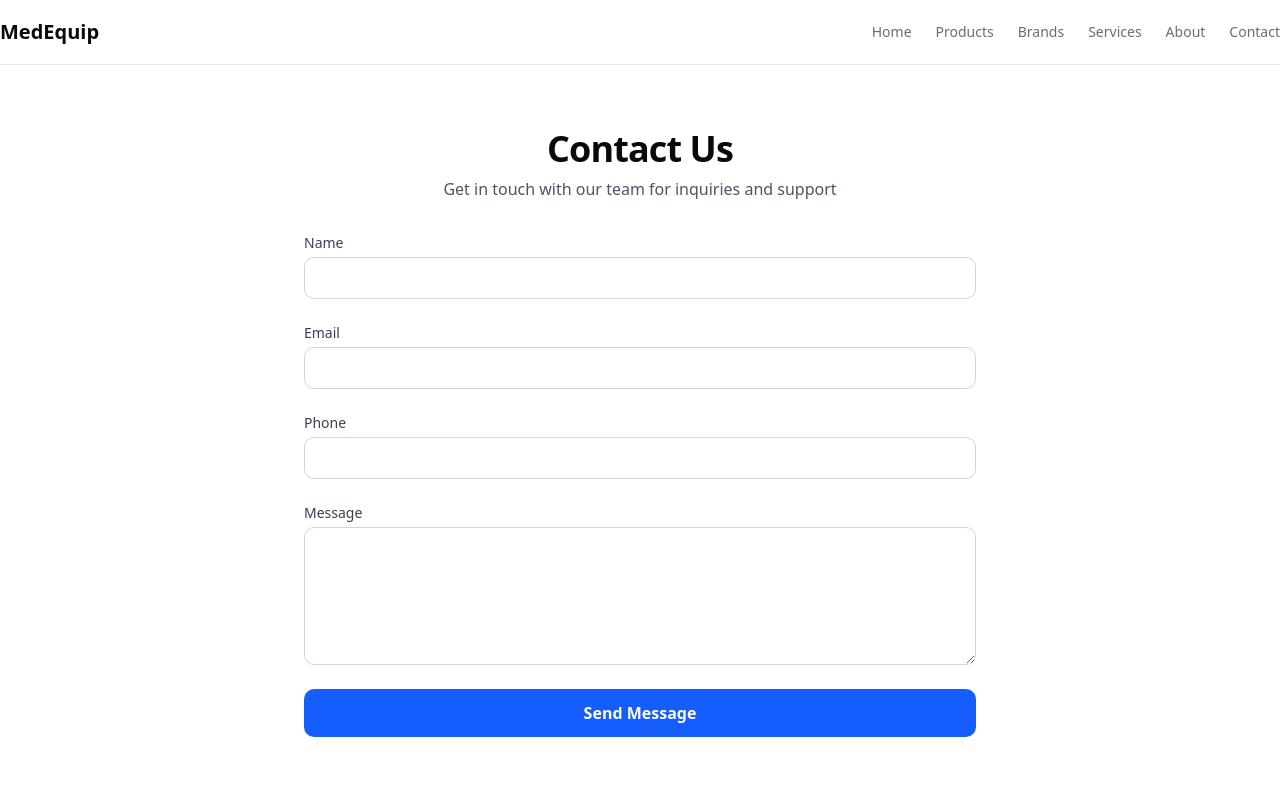
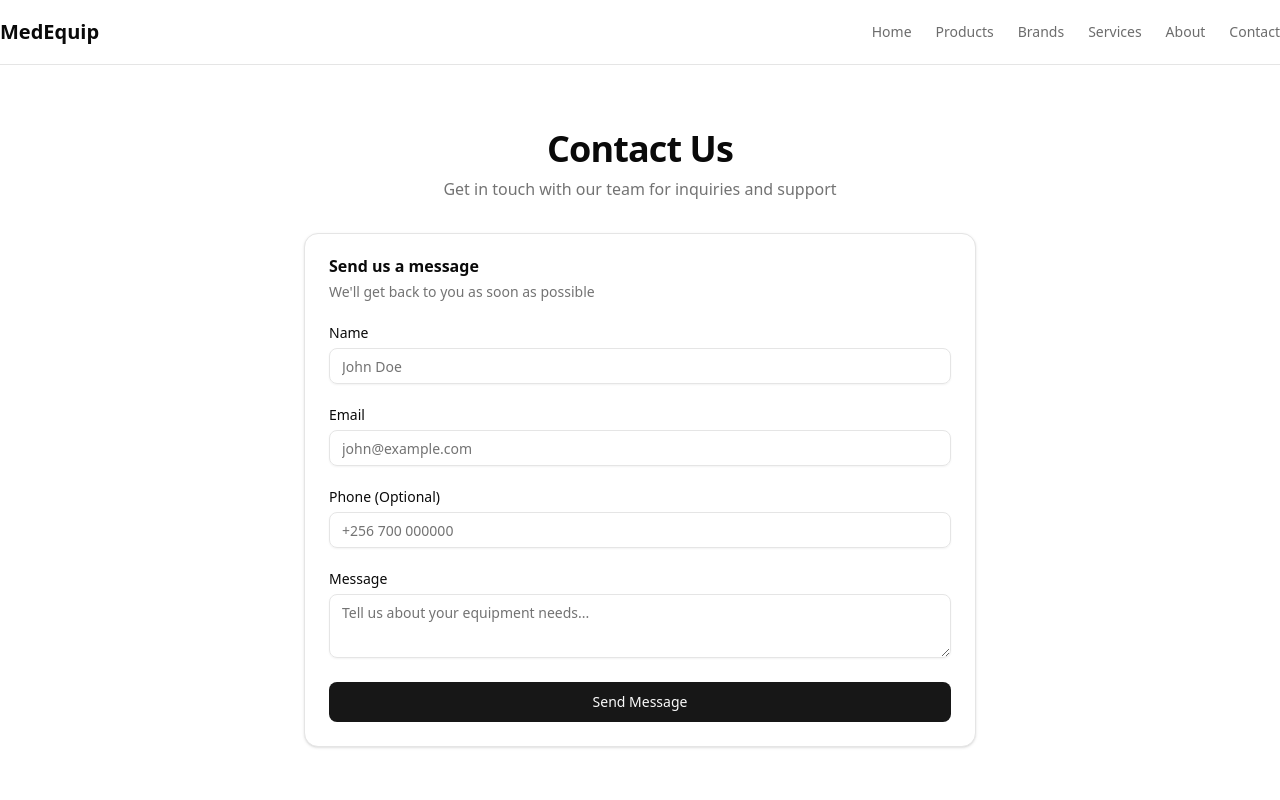
Before and after one commit to ANYURU/medical-equipment, a Next.js app in the folder apps/web/: page /contact in a window 1280 px wide. Shown: the top 800 px of the page. Built offline with nearby package versions, Linux system fonts and the light colour scheme; no server answers.

Commit message:
refactor: use shadcn components with react-hook-form

```diff
--- a/apps/web/src/app/contact/page.tsx
+++ b/apps/web/src/app/contact/page.tsx
@@ -1,20 +1,43 @@
 'use client';
 
-import { useState } from 'react';
+import { zodResolver } from '@hookform/resolvers/zod';
+import { useForm } from 'react-hook-form';
+import * as z from 'zod';
+import { Button } from '@/components/ui/button';
+import {
+  Form,
+  FormControl,
+  FormField,
+  FormItem,
+  FormLabel,
+  FormMessage,
+} from '@/components/ui/form';
+import { Input } from '@/components/ui/input';
+import { Textarea } from '@/components/ui/textarea';
+import { Card, CardContent, CardDescription, CardHeader, CardTitle } from '@/components/ui/card';
+
+const formSchema = z.object({
+  name: z.string().min(2, 'Name must be at least 2 characters'),
+  email: z.string().email('Invalid email address'),
+  phone: z.string().optional(),
+  message: z.string().min(10, 'Message must be at least 10 characters'),
+});
 
 export default function ContactPage() {
-  const [formData, setFormData] = useState({
+  const form = useForm<z.infer<typeof formSchema>>({
+    resolver: zodResolver(formSchema),
+    defaultValues: {
       name: '',
       email: '',
       phone: '',
       message: '',
+    },
   });
 
-  const handleSubmit = (e: React.FormEvent) => {
-    e.preventDefault();
+  function onSubmit(values: z.infer<typeof formSchema>) {
     // TODO: Implement form submission
-    console.log('Form submitted:', formData);
-  };
+    console.log(values);
+  }
 
   return (
     <div className="container px-4 py-12 md:px-6 md:py-16">
@@ -23,69 +46,81 @@ export default function ContactPage() {
           <h1 className="text-3xl font-bold tracking-tight md:text-4xl">
             Contact Us
           </h1>
-          <p className="mt-2 text-gray-600">
+          <p className="mt-2 text-muted-foreground">
             Get in touch with our team for inquiries and support
           </p>
         </div>
-        <form onSubmit={handleSubmit} className="space-y-6">
-          <div>
-            <label htmlFor="name" className="block text-sm font-medium text-gray-700">
-              Name
-            </label>
-            <input
-              type="text"
-              id="name"
-              required
-              value={formData.name}
-              onChange={(e) => setFormData({ ...formData, name: e.target.value })}
-              className="mt-1 block w-full rounded-lg border border-gray-300 px-4 py-2 focus:border-blue-500 focus:outline-none focus:ring-1 focus:ring-blue-500"
+        <Card>
+          <CardHeader>
+            <CardTitle>Send us a message</CardTitle>
+            <CardDescription>We'll get back to you as soon as possible</CardDescription>
+          </CardHeader>
+          <CardContent>
+            <Form {...form}>
+              <form onSubmit={form.handleSubmit(onSubmit)} className="space-y-6">
+                <FormField
+                  control={form.control}
+                  name="name"
+                  render={({ field }) => (
+                    <FormItem>
+                      <FormLabel>Name</FormLabel>
+                      <FormControl>
+                        <Input placeholder="John Doe" {...field} />
+                      </FormControl>
+                      <FormMessage />
+                    </FormItem>
+                  )}
                 />
-          </div>
-          <div>
-            <label htmlFor="email" className="block text-sm font-medium text-gray-700">
-              Email
-            </label>
-            <input
-              type="email"
-              id="email"
-              required
-              value={formData.email}
-              onChange={(e) => setFormData({ ...formData, email: e.target.value })}
-              className="mt-1 block w-full rounded-lg border border-gray-300 px-4 py-2 focus:border-blue-500 focus:outline-none focus:ring-1 focus:ring-blue-500"
+                <FormField
+                  control={form.control}
+                  name="email"
+                  render={({ field }) => (
+                    <FormItem>
+                      <FormLabel>Email</FormLabel>
+                      <FormControl>
+                        <Input type="email" placeholder="john@example.com" {...field} />
+                      </FormControl>
+                      <FormMessage />
+                    </FormItem>
+                  )}
                 />
-          </div>
-          <div>
-            <label htmlFor="phone" className="block text-sm font-medium text-gray-700">
-              Phone
-            </label>
-            <input
-              type="tel"
-              id="phone"
-              value={formData.phone}
-              onChange={(e) => setFormData({ ...formData, phone: e.target.value })}
-              className="mt-1 block w-full rounded-lg border border-gray-300 px-4 py-2 focus:border-blue-500 focus:outline-none focus:ring-1 focus:ring-blue-500"
+                <FormField
+                  control={form.control}
+                  name="phone"
+                  render={({ field }) => (
+                    <FormItem>
+                      <FormLabel>Phone (Optional)</FormLabel>
+                      <FormControl>
+                        <Input type="tel" placeholder="+256 700 000000" {...field} />
+                      </FormControl>
+                      <FormMessage />
+                    </FormItem>
+                  )}
                 />
-          </div>
-          <div>
-            <label htmlFor="message" className="block text-sm font-medium text-gray-700">
-              Message
-            </label>
-            <textarea
-              id="message"
-              required
+                <FormField
+                  control={form.control}
+                  name="message"
+                  render={({ field }) => (
+                    <FormItem>
+                      <FormLabel>Message</FormLabel>
+                      <FormControl>
+                        <Textarea
+                          placeholder="Tell us about your equipment needs..."
                           rows={5}
-              value={formData.message}
-              onChange={(e) => setFormData({ ...formData, message: e.target.value })}
-              className="mt-1 block w-full rounded-lg border border-gray-300 px-4 py-2 focus:border-blue-500 focus:outline-none focus:ring-1 focus:ring-blue-500"
+                          {...field}
                         />
-          </div>
-          <button
-            type="submit"
-            className="w-full rounded-lg bg-blue-600 px-6 py-3 font-semibold text-white transition-colors hover:bg-blue-700"
-          >
+                      </FormControl>
+                      <FormMessage />
+                    </FormItem>
+                  )}
+                />
+                <Button type="submit" className="w-full" size="lg">
                   Send Message
-          </button>
+                </Button>
               </form>
+            </Form>
+          </CardContent>
+        </Card>
       </div>
     </div>
   );
--- a/apps/web/src/components/categories/CategoryCard.tsx
+++ b/apps/web/src/components/categories/CategoryCard.tsx
@@ -1,6 +1,7 @@
 import Image from 'next/image';
 import Link from 'next/link';
 import { urlFor } from '@/lib/sanity';
+import { Card, CardContent, CardHeader } from '@/components/ui/card';
 import type { Category } from '@/types/sanity';
 
 interface CategoryCardProps {
@@ -9,11 +10,10 @@ interface CategoryCardProps {
 
 export function CategoryCard({ category }: CategoryCardProps) {
   return (
-    <Link
-      href={`/categories/${category.slug.current}`}
-      className="group block overflow-hidden rounded-lg border bg-white transition-shadow hover:shadow-lg"
-    >
+    <Link href={`/categories/${category.slug.current}`}>
+      <Card className="group overflow-hidden transition-shadow hover:shadow-lg">
         {category.image && (
+          <CardHeader className="p-0">
             <div className="relative aspect-video overflow-hidden bg-gray-100">
               <Image
                 src={urlFor(category.image).width(600).height(400).url()}
@@ -22,8 +22,9 @@ export function CategoryCard({ category }: CategoryCardProps) {
                 className="object-cover transition-transform group-hover:scale-105"
               />
             </div>
+          </CardHeader>
         )}
-      <div className="p-4">
+        <CardContent className="p-4">
           <h3 className="font-semibold text-gray-900 group-hover:text-blue-600">
             {category.title}
           </h3>
@@ -32,7 +33,8 @@ export function CategoryCard({ category }: CategoryCardProps) {
               {category.description}
             </p>
           )}
-      </div>
+        </CardContent>
+      </Card>
     </Link>
   );
 }
--- a/apps/web/src/features/categories/CategoriesGrid.tsx
+++ b/apps/web/src/features/categories/CategoriesGrid.tsx
@@ -1,3 +1,5 @@
+import Link from 'next/link';
+import { Button } from '@/components/ui/button';
 import { client } from '@/lib/sanity';
 import { CategoryCard } from '@/components/categories/CategoryCard';
 import type { Category } from '@/types/sanity';
@@ -22,13 +24,18 @@ export async function CategoriesGrid() {
   return (
     <section className="bg-gray-50 py-12 md:py-16">
       <div className="container px-4 md:px-6">
-        <div className="mb-8 text-center">
+        <div className="mb-8 flex items-center justify-between">
+          <div>
             <h2 className="text-3xl font-bold tracking-tight md:text-4xl">
               Browse Categories
             </h2>
             <p className="mt-2 text-gray-600">
               Find the right equipment for your needs
             </p>
+          </div>
+          <Button asChild variant="outline">
+            <Link href="/categories">View All</Link>
+          </Button>
         </div>
         <div className="grid gap-6 sm:grid-cols-2 lg:grid-cols-3">
           {categories.map((category) => (
--- a/apps/web/src/features/products/FeaturedProducts.tsx
+++ b/apps/web/src/features/products/FeaturedProducts.tsx
@@ -1,3 +1,5 @@
+import Link from 'next/link';
+import { Button } from '@/components/ui/button';
 import { client } from '@/lib/sanity';
 import { ProductCard } from '@/components/products/ProductCard';
 import type { Product } from '@/types/sanity';
@@ -24,13 +26,18 @@ export async function FeaturedProducts() {
   return (
     <section className="py-12 md:py-16">
       <div className="container px-4 md:px-6">
-        <div className="mb-8 text-center">
+        <div className="mb-8 flex items-center justify-between">
+          <div>
             <h2 className="text-3xl font-bold tracking-tight md:text-4xl">
               Featured Products
             </h2>
             <p className="mt-2 text-gray-600">
               Explore our top medical equipment and supplies
             </p>
+          </div>
+          <Button asChild variant="outline">
+            <Link href="/products">View All</Link>
+          </Button>
         </div>
         <div className="grid gap-6 sm:grid-cols-2 lg:grid-cols-3">
           {products.map((product) => (
```
Also changed, not shown: apps/web/src/app/products/[slug]/page.tsx (+30 -11 lines), 1 other file (tests, documents, lock files or other folders). Lines whose indentation alone changed are shown as unchanged.
